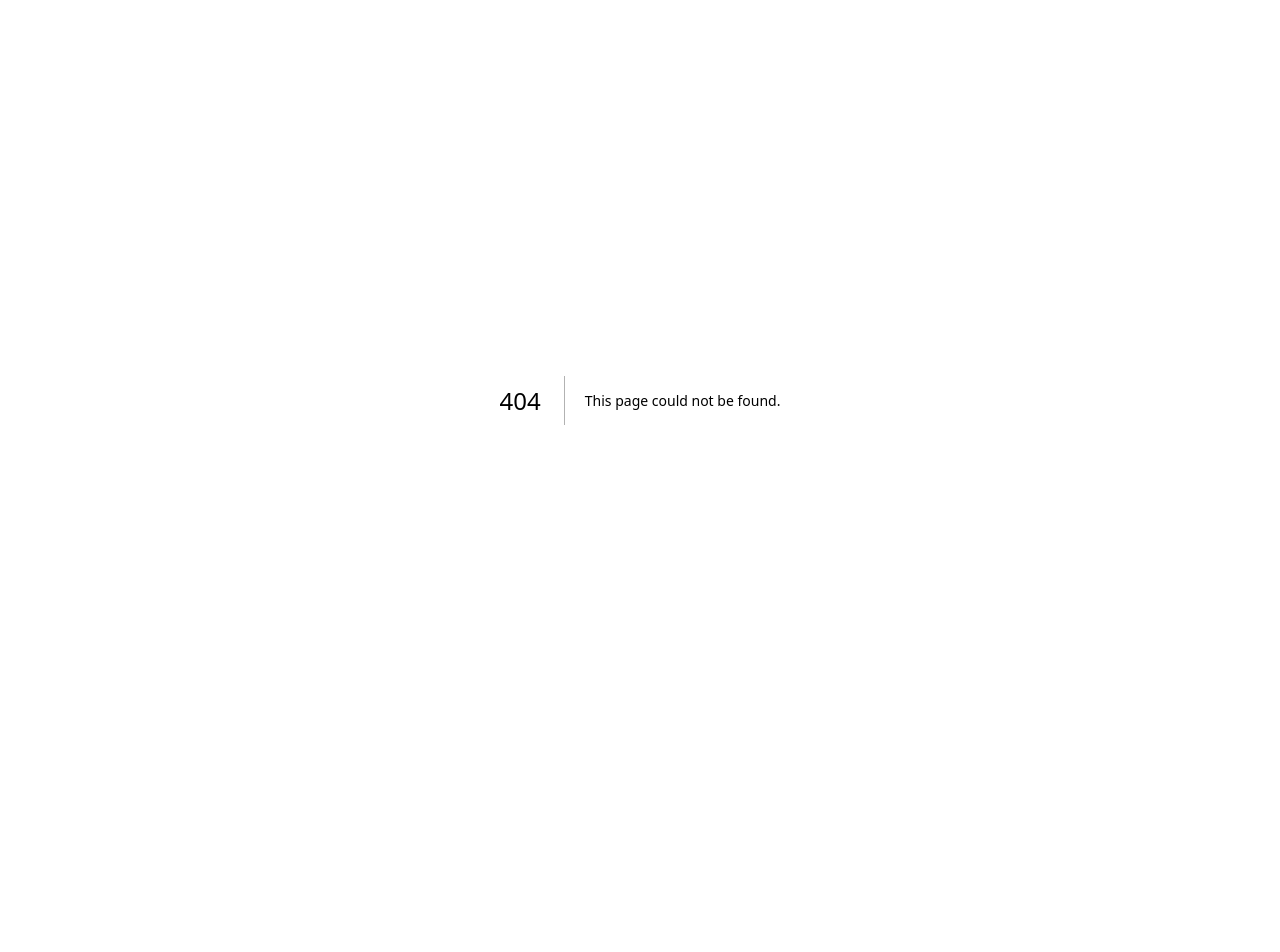
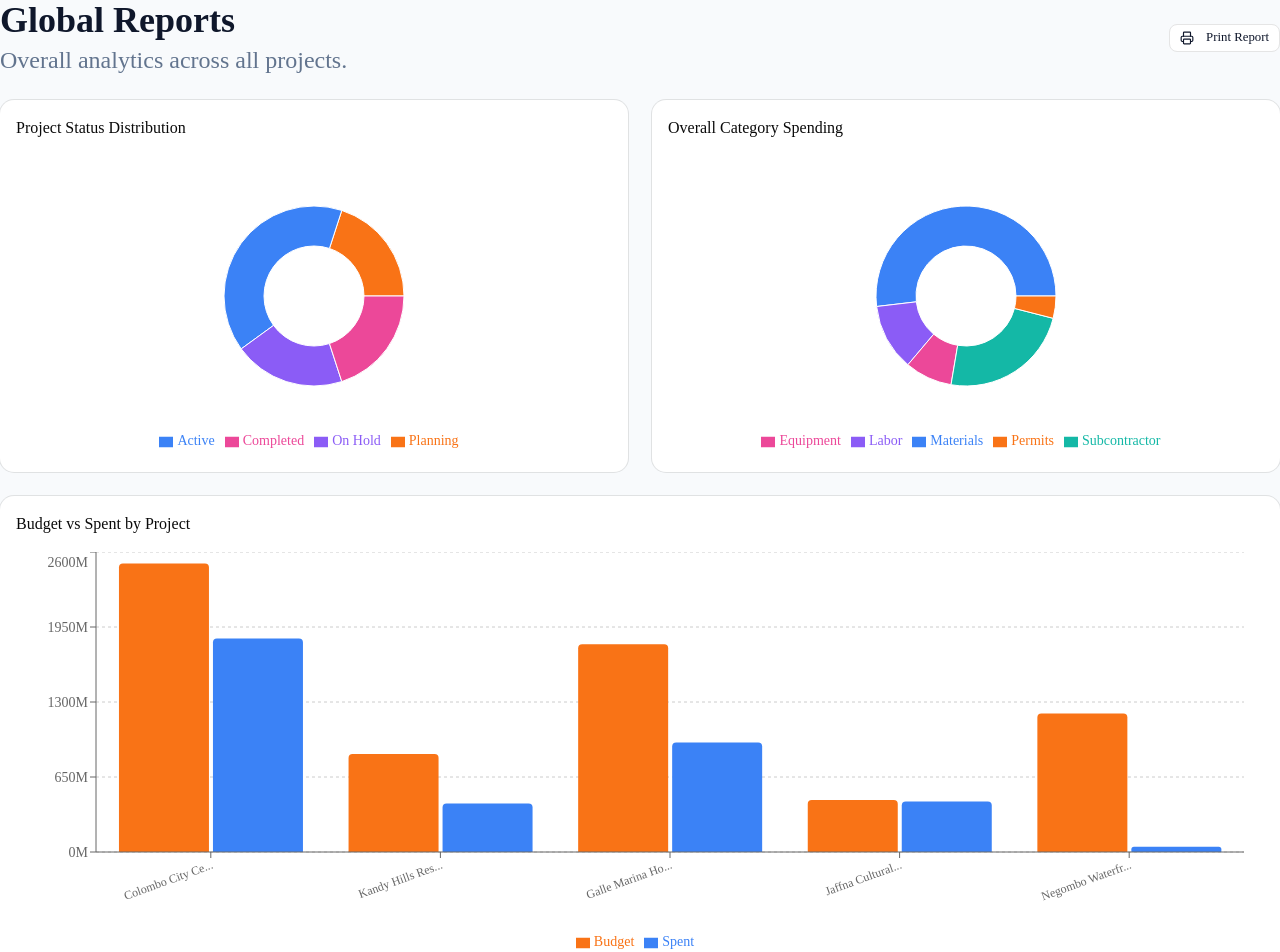
Before and after one commit to supunyasanthaofficial/construction-pm, a Next.js app: page /reports in a window 1280 px wide. Before the commit this address had no page. Shown: the top 952 px of the page. Before the commit the page ends 800 px from the top, so only its background shows below. Built offline with nearby package versions, Linux system fonts and the light colour scheme.

Commit message:
Implementing a global reports page.

```diff
--- /dev/null
+++ b/app/reports/page.tsx
@@ -0,0 +1,202 @@
+"use client";
+
+import { mockProjects, mockExpenses } from "@/lib/mock-data";
+import { PageHeader } from "@/components/shared/page-header";
+import { Card, CardContent, CardHeader, CardTitle } from "@/components/ui/card";
+import { Button } from "@/components/ui/button";
+import {
+  BarChart,
+  Bar,
+  XAxis,
+  YAxis,
+  CartesianGrid,
+  Tooltip,
+  ResponsiveContainer,
+  Legend,
+  PieChart,
+  Pie,
+  Cell,
+} from "recharts";
+import type { Payload } from "recharts/types/component/DefaultTooltipContent";
+import { formatCurrency } from "@/lib/utils";
+import {
+  EXPENSE_CATEGORY_OPTIONS,
+  PROJECT_STATUS_OPTIONS,
+} from "@/lib/constants";
+import { Printer } from "lucide-react";
+import { printReport } from "@/lib/utils";
+
+const COLORS = ["#F97316", "#3B82F6", "#8B5CF6", "#EC4899", "#14B8A6"];
+
+const CustomTooltip = ({
+  active,
+  payload,
+  label,
+}: {
+  active?: boolean;
+  payload?: Payload[];
+  label?: string;
+}) => {
+  if (active && payload && payload.length) {
+    return (
+      <div className="bg-white border rounded p-2 text-sm">
+        <p className="font-medium">{label}</p>
+        {payload.map((entry, idx) => (
+          <p key={idx} style={{ color: entry.color }}>
+            {entry.name}:{" "}
+            {typeof entry.value === "number"
+              ? formatCurrency(entry.value)
+              : entry.value}
+          </p>
+        ))}
+      </div>
+    );
+  }
+  return null;
+};
+
+export default function GlobalReportsPage() {
+  // Project status distribution
+  const statusCounts = mockProjects.reduce(
+    (acc, p) => {
+      acc[p.status] = (acc[p.status] || 0) + 1;
+      return acc;
+    },
+    {} as Record<string, number>,
+  );
+  const statusPieData = Object.entries(PROJECT_STATUS_OPTIONS)
+    .map(([key, { label }]) => ({
+      name: label,
+      value: statusCounts[key] || 0,
+    }))
+    .filter((d) => d.value > 0);
+
+  const budgetData = mockProjects.map((p) => ({
+    name: p.name.length > 15 ? p.name.slice(0, 15) + "..." : p.name,
+    Budget: p.budget,
+    Spent: p.totalExpenses,
+  }));
+
+  const allExpenses = mockExpenses;
+  const globalCategory = allExpenses.reduce(
+    (acc, e) => {
+      acc[e.category] = (acc[e.category] || 0) + e.amount;
+      return acc;
+    },
+    {} as Record<string, number>,
+  );
+  const globalPieData = Object.entries(globalCategory).map(([cat, amt]) => ({
+    name:
+      EXPENSE_CATEGORY_OPTIONS[cat as keyof typeof EXPENSE_CATEGORY_OPTIONS]
+        ?.label || cat,
+    value: amt,
+  }));
+
+  return (
+    <div className="space-y-6">
+      <PageHeader
+        title="Global Reports"
+        description="Overall analytics across all projects."
+      >
+        <Button onClick={printReport} variant="outline" size="sm">
+          <Printer className="h-4 w-4 mr-2" />
+          Print Report
+        </Button>
+      </PageHeader>
+
+      <div className="grid md:grid-cols-2 gap-6">
+        <Card>
+          <CardHeader>
+            <CardTitle className="text-base">
+              Project Status Distribution
+            </CardTitle>
+          </CardHeader>
+          <CardContent>
+            <div className="h-[300px]">
+              <ResponsiveContainer width="100%" height="100%">
+                <PieChart>
+                  <Pie
+                    data={statusPieData}
+                    cx="50%"
+                    cy="50%"
+                    innerRadius={50}
+                    outerRadius={90}
+                    dataKey="value"
+                  >
+                    {statusPieData.map((_, idx) => (
+                      <Cell key={idx} fill={COLORS[idx % COLORS.length]} />
+                    ))}
+                  </Pie>
+                  <Tooltip content={<CustomTooltip />} />
+                  <Legend />
+                </PieChart>
+              </ResponsiveContainer>
+            </div>
+          </CardContent>
+        </Card>
+
+        <Card>
+          <CardHeader>
+            <CardTitle className="text-base">
+              Overall Category Spending
+            </CardTitle>
+          </CardHeader>
+          <CardContent>
+            <div className="h-[300px]">
+              <ResponsiveContainer width="100%" height="100%">
+                <PieChart>
+                  <Pie
+                    data={globalPieData}
+                    cx="50%"
+                    cy="50%"
+                    innerRadius={50}
+                    outerRadius={90}
+                    dataKey="value"
+                  >
+                    {globalPieData.map((_, idx) => (
+                      <Cell
+                        key={idx}
+                        fill={COLORS[(idx + 1) % COLORS.length]}
+                      />
+                    ))}
+                  </Pie>
+                  <Tooltip content={<CustomTooltip />} />
+                  <Legend />
+                </PieChart>
+              </ResponsiveContainer>
+            </div>
+          </CardContent>
+        </Card>
+      </div>
+
+      <Card>
+        <CardHeader>
+          <CardTitle className="text-base">
+            Budget vs Spent by Project
+          </CardTitle>
+        </CardHeader>
+        <CardContent>
+          <div className="h-[400px]">
+            <ResponsiveContainer width="100%" height="100%">
+              <BarChart data={budgetData} margin={{ left: 20, right: 20 }}>
+                <CartesianGrid strokeDasharray="3 3" vertical={false} />
+                <XAxis
+                  dataKey="name"
+                  angle={-20}
+                  textAnchor="end"
+                  height={80}
+                  tick={{ fontSize: 12 }}
+                />
+                <YAxis tickFormatter={(v) => `${(v / 1000000).toFixed(0)}M`} />
+                <Tooltip content={<CustomTooltip />} />
+                <Legend />
+                <Bar dataKey="Budget" fill="#F97316" radius={[4, 4, 0, 0]} />
+                <Bar dataKey="Spent" fill="#3B82F6" radius={[4, 4, 0, 0]} />
+              </BarChart>
+            </ResponsiveContainer>
+          </div>
+        </CardContent>
+      </Card>
+    </div>
+  );
+}
```
